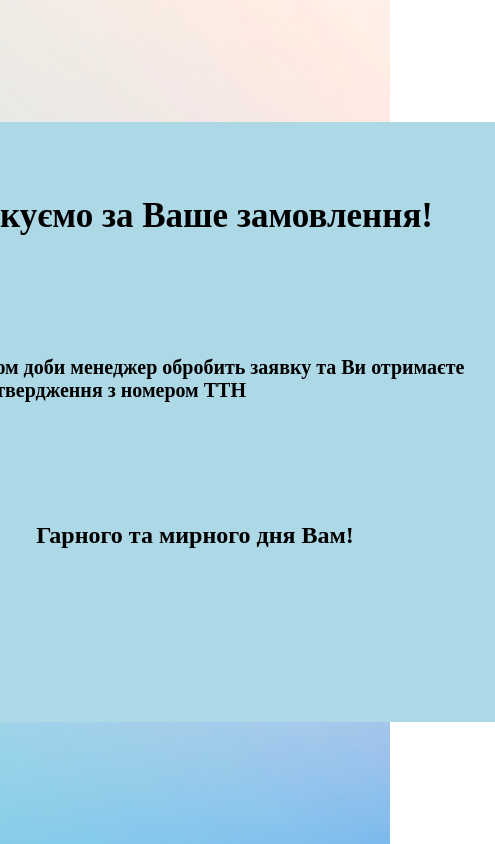
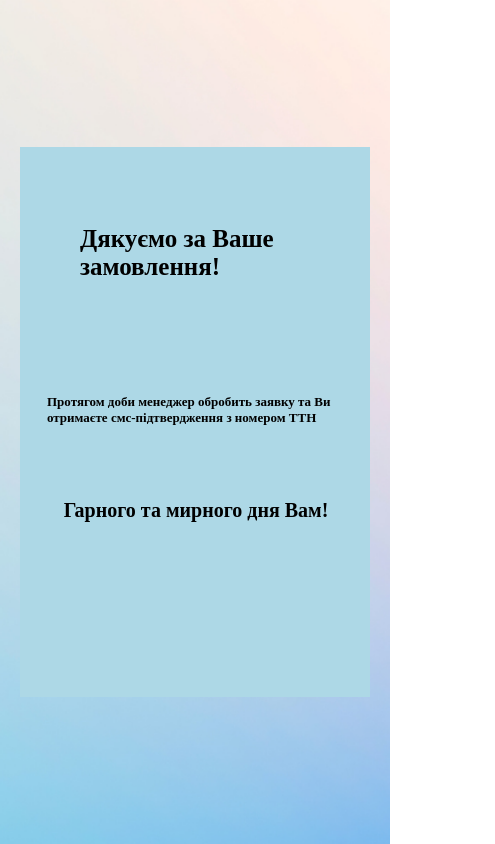
Before and after one commit to Macaskill96/eastar-project, a React (Create React App) app: page /thanks in a window 390 px wide. Shown: the whole page, 495 px wide, since content can reach past the window. Built offline with nearby package versions, Linux system fonts and the light colour scheme.

Commit message:
for mobiles 3

```diff
--- a/src/Components/NovaPostComp/InputForm.tsx
+++ b/src/Components/NovaPostComp/InputForm.tsx
@@ -120,10 +120,10 @@ const InputForm = () => {
 
                     />
                     {warehouseListState && (
-                        <ul className='listul'>
+                        <ul className='listul2'>
                             {dataWareHouse.map(item => (
                                 item.data.map(value => (
-                                    <li onClick={() => selectWarehouse(value.Description)} className='listli'>
+                                    <li onClick={() => selectWarehouse(value.Description)} className='listli2'>
                                         {value.Description}
                                     </li>
                                 ))
--- a/src/Components/NovaPostComp/inputForm.styles.css
+++ b/src/Components/NovaPostComp/inputForm.styles.css
@@ -12,7 +12,7 @@
     border: none;
     background-color: snow;
 }
-.listli {
+.listli, .listli2 {
     background-color: #ADD8E6;
     list-style-type: none;
     min-height: 30px;
@@ -20,10 +20,10 @@
     padding: 10px;
     font-family: "Montserrat";
     border-radius: 7px;
-    top: calc(-100% - 5px); /* Змінив з "+" на "-" */
+    top: calc(-100% - 5px);
     z-index: 1;
 }
-.listul {
+.listul, .listul2 {
     position: absolute;
     height: 300px;
     width: 350px;
@@ -73,4 +73,20 @@
         border-radius: 3px;
         z-index: 2;
     }
+    .listul2 {
+        display: block;
+        position: absolute;
+        z-index: 1;
+        bottom: 30%;
+    }
+    .listli2 {
+        background-color: #adb5b6;
+        list-style-type: none;
+        min-height: 20px;
+        border-bottom: 1px solid #ccc;
+        padding: 8px;
+        font-family: "Montserrat";
+        border-radius: 3px;
+        z-index: 2;
+    }
 }
--- a/src/Components/SiteComponents/FinalComponent/final.styles.css
+++ b/src/Components/SiteComponents/FinalComponent/final.styles.css
@@ -42,3 +42,30 @@
     margin-top: 50px ;
     padding-top: 50px;
 }
+
+@media (max-width: 500px) {
+
+    .thanksBox {
+        height: 550px;
+        width: 350px;
+    }
+    .thanksBox h1 {
+        margin-left: 60px;
+        margin-top: -80px;
+        margin-bottom: 100px;
+        font-size: 25px;
+    }
+
+    .thanksBox h3 {
+
+        margin-left: 27px;
+        font-size: 13px;
+    }
+
+    .thanksBox h2 {
+        margin-left: 2px;
+        margin-top: 30px ;
+        padding-top: 30px;
+        font-size: 20px;
+    }
+}
--- a/src/Components/SiteComponents/SecondComponent/second.styles.css
+++ b/src/Components/SiteComponents/SecondComponent/second.styles.css
@@ -98,4 +98,7 @@
     .img2 {
         display: none;
     }
+    .secondComponentDiv {
+        min-height: 1000px;
+    }
 }
```
Also changed, not shown: src/Components/SiteComponents/ThirdComponent/third.styles.css (line endings or trailing spaces).
